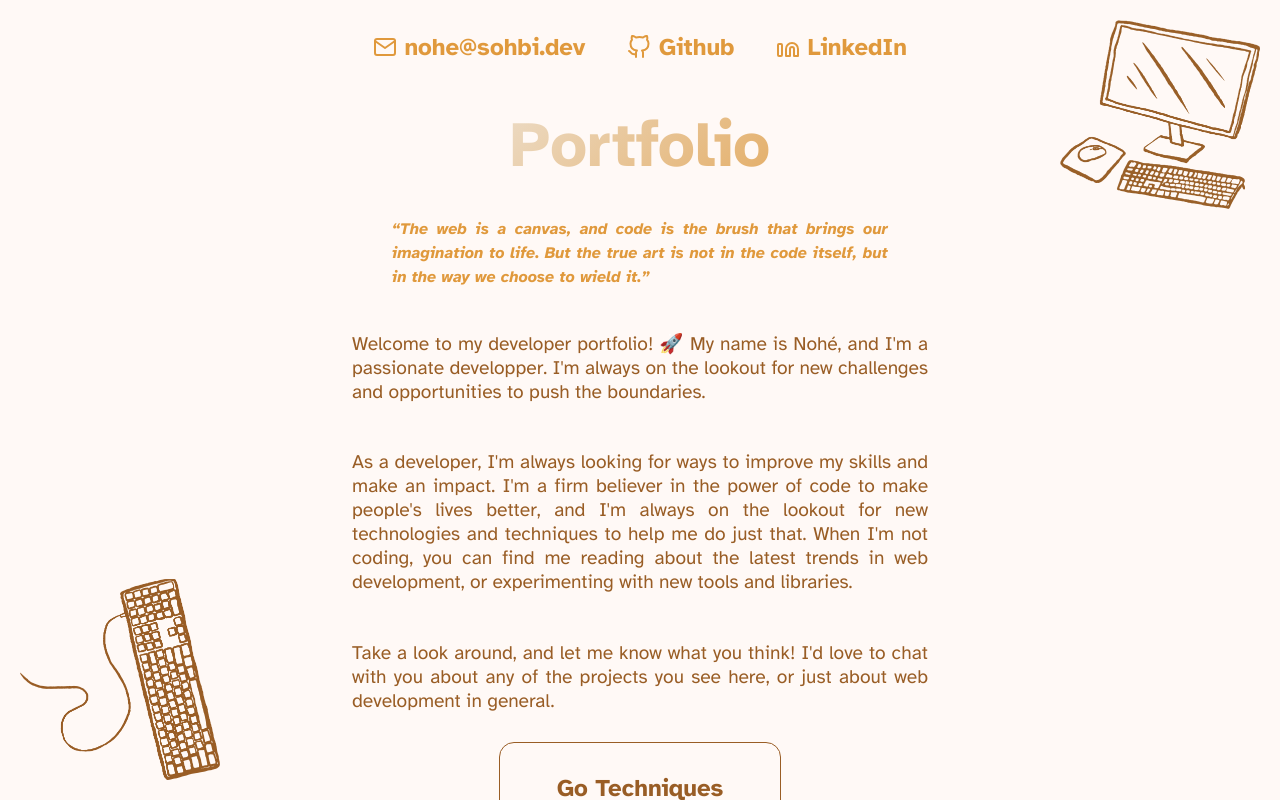
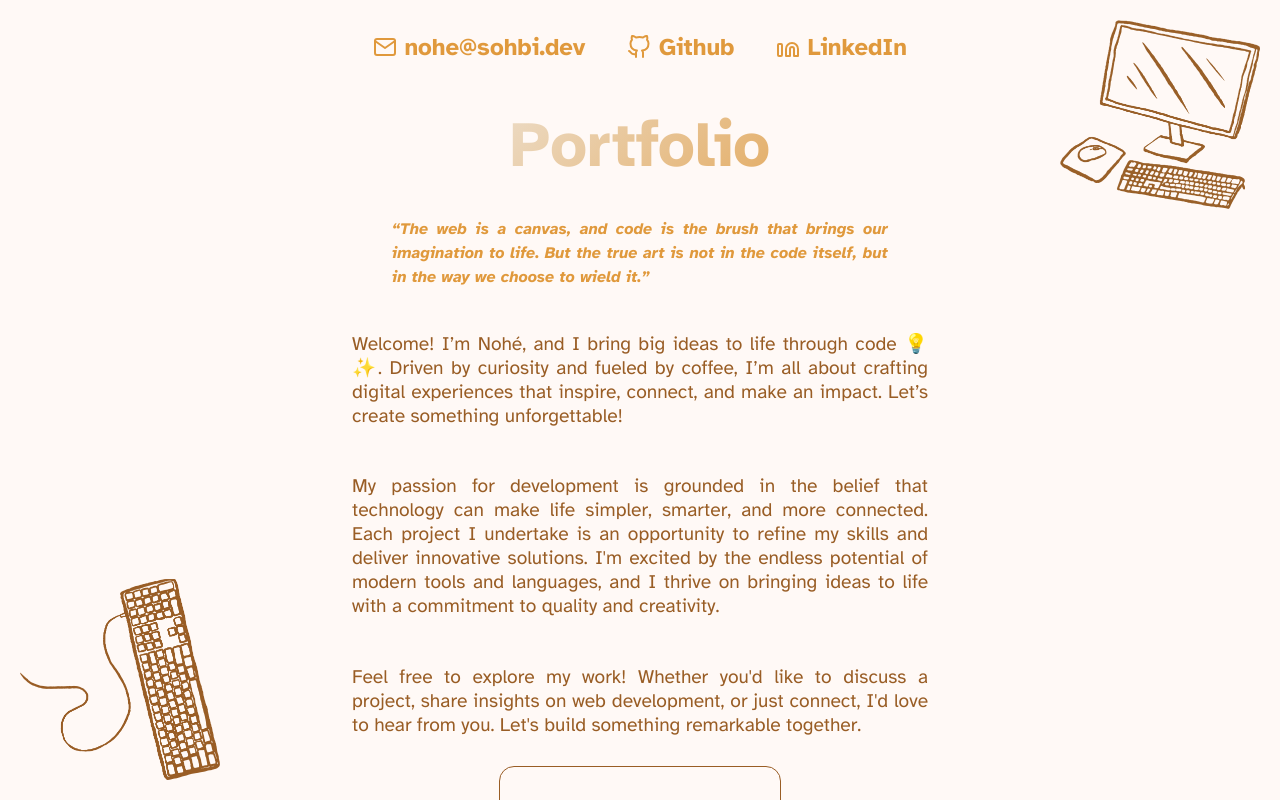
Before and after one commit to nohe-sohbi/portfolio, a React (Vite) app: page / in a window 1280 px wide. Shown: the top 800 px of the page. Built offline with nearby package versions, Linux system fonts and the light colour scheme.

Commit message:
changed text intro

```diff
--- a/src/components/Intro.tsx
+++ b/src/components/Intro.tsx
@@ -24,22 +24,24 @@ export default function Intro() {
             </em>
           </blockquote>
           <p>
-            Welcome to my developer portfolio! 🚀 My name is Nohé, and I'm a
-            passionate developper. I'm always on the lookout for new challenges
-            and opportunities to push the boundaries.
+            Welcome! I’m Nohé, and I bring big ideas to life through code 💡✨.
+            Driven by curiosity and fueled by coffee, I’m all about crafting
+            digital experiences that inspire, connect, and make an impact. Let’s
+            create something unforgettable!
+          </p>
+
+          <p>
+            My passion for development is grounded in the belief that technology
+            can make life simpler, smarter, and more connected. Each project I
+            undertake is an opportunity to refine my skills and deliver
+            innovative solutions. I'm excited by the endless potential of modern
+            tools and languages, and I thrive on bringing ideas to life with a
+            commitment to quality and creativity.
           </p>
           <p>
-            As a developer, I'm always looking for ways to improve my skills and
-            make an impact. I'm a firm believer in the power of code to make
-            people's lives better, and I'm always on the lookout for new
-            technologies and techniques to help me do just that. When I'm not
-            coding, you can find me reading about the latest trends in web
-            development, or experimenting with new tools and libraries.
-          </p>
-          <p>
-            Take a look around, and let me know what you think! I'd love to chat
-            with you about any of the projects you see here, or just about web
-            development in general.
+            Feel free to explore my work! Whether you'd like to discuss a
+            project, share insights on web development, or just connect, I'd
+            love to hear from you. Let's build something remarkable together.
           </p>
         </div>
       </div>
```
